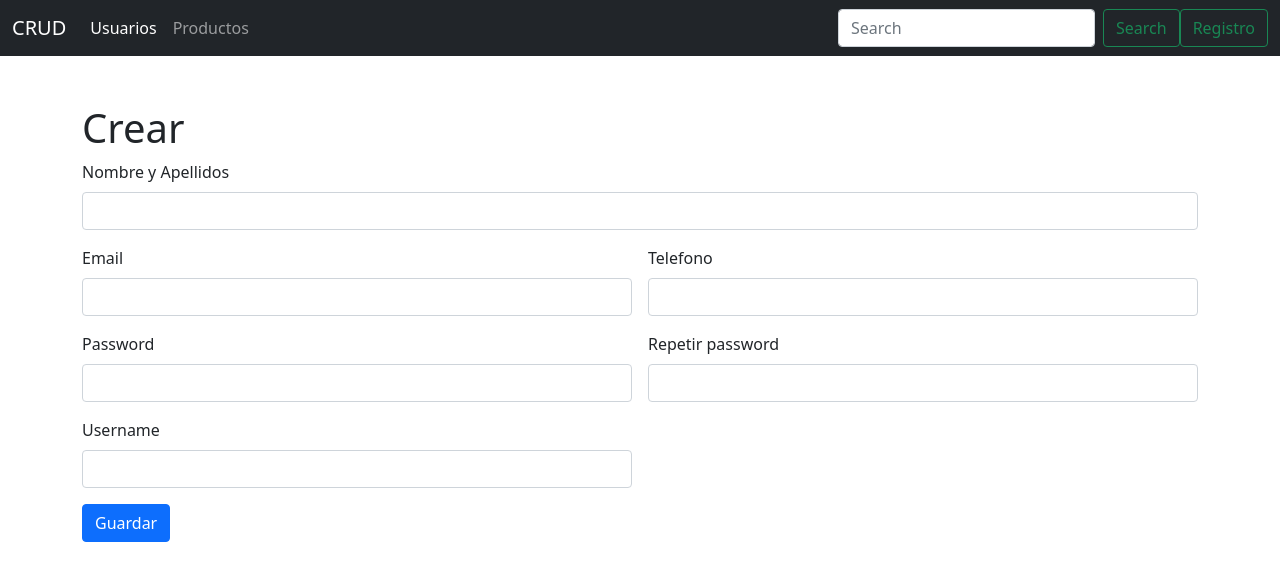
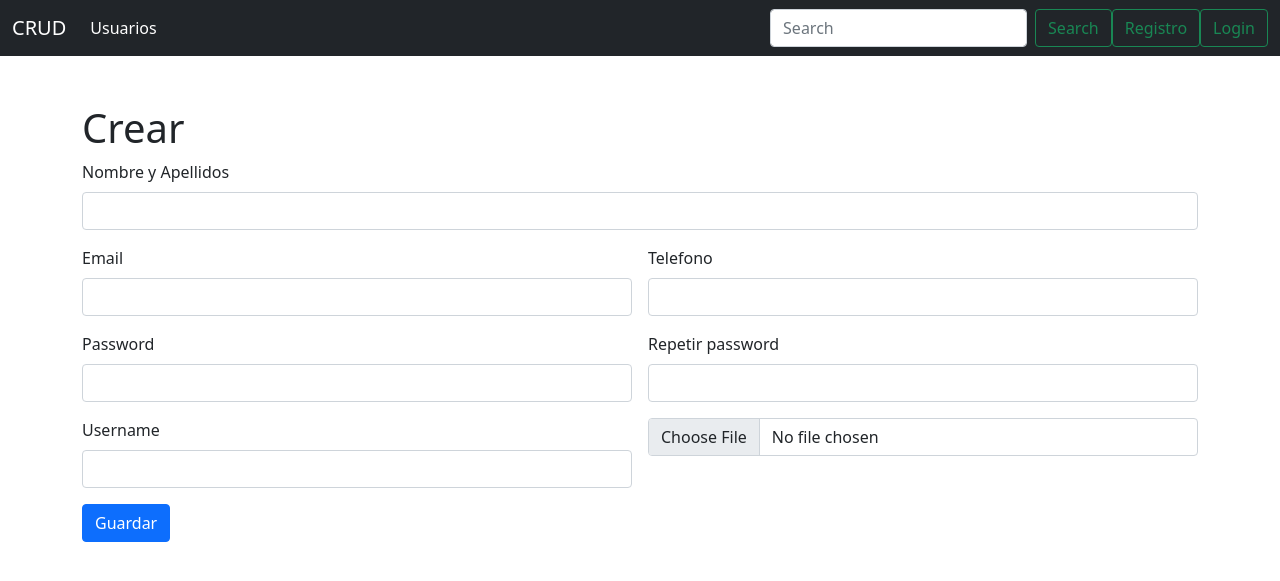
Before and after one commit to pedroed89/crud, a PHP site: page /crear.php in a window 1280 px wide. Shown: the top 581 px of the page. Run offline with PHP 8.4, Linux system fonts and the light colour scheme; data comes from the database, SQL or seed files in the repository; some libraries are stand-ins or nearby versions.

Commit message:
variable de session

```diff
--- a/crear.php
+++ b/crear.php
@@ -36,7 +36,7 @@ include('db.php');
 
 
   ?>
-<form action="validations/crear-valid.php" method="post" class="row g-3">
+<form action="validations/crear-valid.php" method="post" class="row g-3" enctype="multipart/form-data">
 <div class="col-12">
     <input type="hidden" name="id" value="<?php echo $id;?>">
     <label for="nombre" class="form-label">Nombre y Apellidos</label>
@@ -63,6 +63,9 @@ include('db.php');
     <label for="username" class="form-label">Username</label>
     <input type="text" class="form-control" value="<?php echo $username;?>" id="username" name="username" placeholder="">
   </div>
+  <div class="col-md-6">
+  	  <input class="form-control" type="file" name="image">
+  	</div>
 
   <div class="col-12">
     <button type="submit" class="btn btn-primary">Guardar</button>
--- a/shared/header.php
+++ b/shared/header.php
@@ -1,3 +1,5 @@
+
+
 <!doctype html>
 <html lang="en">
   <head>
@@ -11,6 +13,15 @@
     <title>Crud</title>
   </head>
   <body>
+  <?php
+
+session_start();
+if(!isset($_SESSION['login'])){
+  $_SESSION['login'] = false;
+  $_SESSION['username'] = 'Invitado';
+}
+
+?>
   <nav class="navbar navbar-expand-lg navbar-dark bg-dark">
   <div class="container-fluid">
     <a class="navbar-brand" href="#">CRUD</a>
@@ -22,14 +33,28 @@
         <li class="nav-item">
           <a class="nav-link active" aria-current="page" href="/crud">Usuarios</a>
         </li>
-        <li class="nav-item">
-          <a class="nav-link" href="productos.php">Productos</a>
-        </li>
+        <?php
+          if($_SESSION['login'] === true){
+            echo '<li class="nav-item">
+            <a class="nav-link" href="productos.php">Productos</a>
+          </li>';
+          }
+
+        ?>
       </ul>
       <form class="d-flex">
         <input class="form-control me-2" type="search" placeholder="Search" aria-label="Search">
         <button class="btn btn-outline-success" type="submit">Search</button>
         <button class="btn btn-outline-success" type="button">Registro</button>
+        <a href="./validations/login.php" class="btn btn-outline-success" type="button">
+        <?php
+
+        if($_SESSION['login']){
+          echo('Logout');
+        }else{
+          echo('Login');
+        }
+        ?></a>
       </form>
     </div>
   </div>
```
Also changed, not shown: index.php (+10 -2 lines), validations/crear-valid.php (+17 -1 lines), validations/login.php (added, +17 -0 lines), upload/biking.jpeg (added), validations/logout.php (added).
